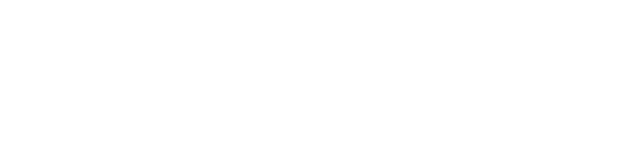
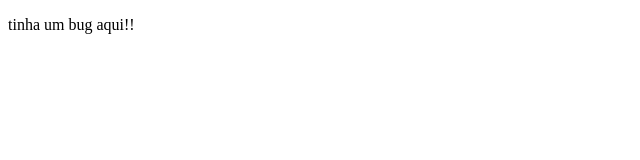
Before and after one commit to abel327/praticaGit, a plain HTML site: page index.html in a window 1280 px wide. Shown: the whole page, without its empty margins (0-640 px from the left). Drawn offline with Linux system fonts and the light colour scheme.

Commit message:
debug no html

```diff
--- a/index.html
+++ b/index.html
@@ -6,6 +6,7 @@
     <title>Document</title>
 </head>
 <body>
+   <p>tinha um bug aqui!!</p>
 
 </body>
 </html>
```
